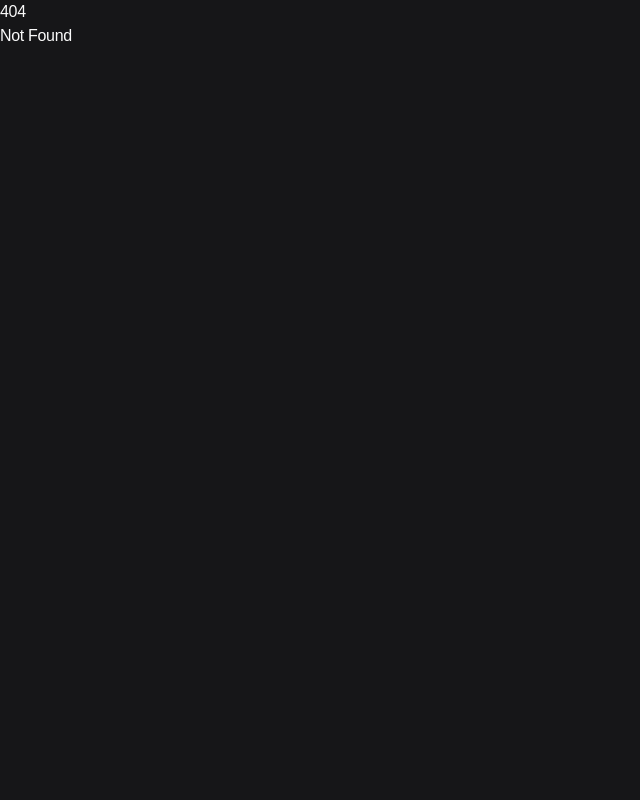
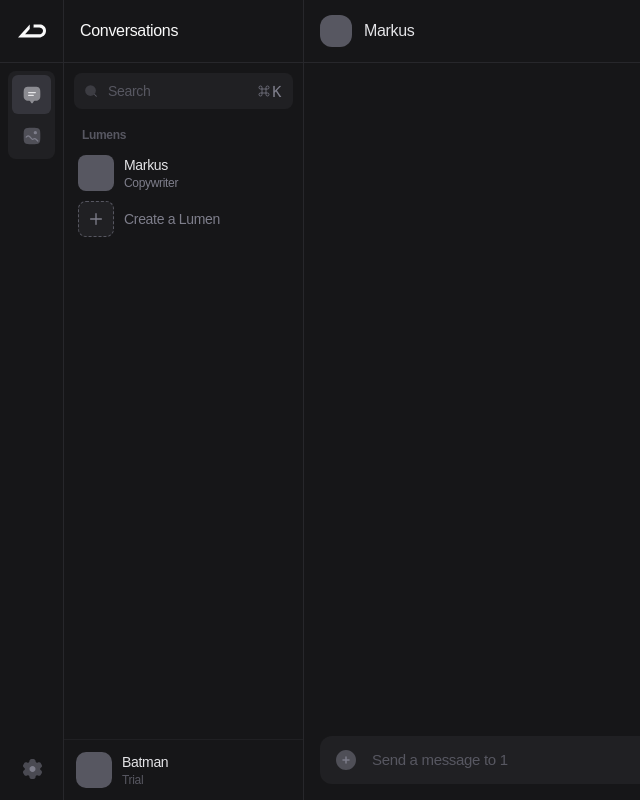
Before and after one commit to kyobhq/lumens, a SvelteKit app in the folder apps/web/: page /c/1 in a window 1280 px wide. Before the commit this address had no page. Shown: the whole page, without its empty margins (0-640 px from the left). Built offline with nearby package versions, Linux system fonts and the light colour scheme.

Commit message:
feat: rich input

```diff
--- /dev/null
+++ b/apps/web/src/lib/utils/slugify.ts
@@ -0,0 +1,3 @@
+export function slugify(string: string) {
+	return string.toLowerCase().replaceAll(' ', '-');
+}
--- /dev/null
+++ b/apps/web/src/routes/(app)/c/[slug]/+page.svelte
@@ -0,0 +1,14 @@
+<script lang="ts">
+	import RichInput from 'ui/components/rich-input/rich-input.svelte';
+</script>
+
+<div class="flex flex-col justify-between h-full">
+	<header class="h-[calc(4rem-1px)] border-b border-lu-main-700 flex items-center px-4 gap-x-3">
+		<div class="rounded-xl aspect-square w-8 bg-lu-main-500"></div>
+		<p class="text-lu-main-200">Markus</p>
+	</header>
+
+	<div class="w-full p-4">
+		<RichInput />
+	</div>
+</div>
--- a/apps/web/src/routes/layout.css
+++ b/apps/web/src/routes/layout.css
@@ -61,3 +61,15 @@ button {
 	transition-duration: 50ms;
 	transition-delay: 25ms;
 }
+
+.tiptap p.is-editor-empty:first-child::before {
+	color: var(--color-lu-main-500);
+	content: attr(data-placeholder);
+	float: left;
+	height: 0;
+	pointer-events: none;
+}
+
+.tiptap:focus {
+	outline: 0px;
+}
--- a/apps/web/src/ui/components/buttons/lumen-button.svelte
+++ b/apps/web/src/ui/components/buttons/lumen-button.svelte
@@ -1,4 +1,7 @@
 <script lang="ts">
+	import { goto } from '$app/navigation';
+	import { resolve } from '$app/paths';
+	import { page } from '$app/state';
 	import { Button } from 'bits-ui';
 
 	interface LumenButtonProps {
@@ -7,17 +10,26 @@
 	}
 
 	const { name, description }: LumenButtonProps = $props();
+	const slug = $derived(name.toLowerCase().replaceAll(' ', '-'));
+	const active = $derived(page.url.pathname.includes(`/c/${slug}`));
 </script>
 
 <Button.Root
-	class="text-left flex items-center gap-x-2.5 p-1 rounded-xl w-full group hover:bg-lu-main-700 transition-lu-colors"
+	class={[
+		'text-left flex items-center gap-x-2.5 p-1 rounded-xl w-full group transition-lu-colors',
+		active ? 'bg-lu-main-700 hover:bg-lu-main-600/75' : 'hover:bg-lu-main-700'
+	]}
+	onmousedown={() => goto(resolve('/(app)/c/[slug]', { slug }))}
 >
 	<div class="aspect-square w-9 bg-lu-main-500 rounded-lg"></div>
 
 	<div class="flex flex-col">
 		<p class="text-sm text-lu-main-200">{name}</p>
 		<span
-			class="text-xs text-lu-main-400 group-hover:text-lu-main-300 transition-lu-colors capitalize"
+			class={[
+				'text-xs text-lu-main-400 transition-lu-colors capitalize',
+				active ? 'text-lu-main-300' : 'group-hover:text-lu-main-300'
+			]}
 		>
 			{description}
 		</span>
--- a/apps/web/src/ui/components/navbar/navbar.svelte
+++ b/apps/web/src/ui/components/navbar/navbar.svelte
@@ -41,7 +41,7 @@
 	<Button.Root
 		class={[
 			'aspect-square w-full flex items-center justify-center rounded-md transition-lu-colors',
-			page.url.pathname === path
+			page.url.pathname.includes(path)
 				? 'bg-lu-main-600 text-lu-main-200'
 				: 'text-lu-main-400 hover:text-lu-main-300'
 		]}
--- /dev/null
+++ b/apps/web/src/ui/components/rich-input/rich-input.svelte
@@ -0,0 +1,35 @@
+<script lang="ts">
+	import { page } from '$app/state';
+	import { Editor } from '@tiptap/core';
+	import { Placeholder } from '@tiptap/extensions';
+	import StarterKit from '@tiptap/starter-kit';
+	import { Button } from 'bits-ui';
+	import { onDestroy, onMount } from 'svelte';
+	import FilledPlus from 'ui/icons/filled-plus.svelte';
+
+	let element: HTMLElement | undefined = $state();
+	let editorState: { editor: Editor | null } = $state({ editor: null });
+
+	onMount(() => {
+		editorState.editor = new Editor({
+			element: element,
+			extensions: [
+				StarterKit,
+				Placeholder.configure({ placeholder: `Send a message to ${page.params.slug}` })
+			],
+			onTransaction: ({ editor }) => {
+				editorState = { editor };
+			}
+		});
+	});
+	onDestroy(() => {
+		editorState.editor?.destroy();
+	});
+</script>
+
+<div class="bg-lu-main-800 flex gap-x-3.5 px-3.5 py-3 rounded-xl text-[0.9375rem] items-center">
+	<Button.Root class="text-lu-main-400 h-fit self-start">
+		<FilledPlus />
+	</Button.Root>
+	<div bind:this={element} class="flex-1 overflow-hidden max-h-24"></div>
+</div>
--- /dev/null
+++ b/apps/web/src/ui/icons/filled-plus.svelte
@@ -0,0 +1,24 @@
+<script lang="ts">
+	import type { IconProps } from '$lib/types';
+
+	const { height = 24, width = 24, class: classes }: IconProps = $props();
+</script>
+
+<svg
+	xmlns="http://www.w3.org/2000/svg"
+	{width}
+	{height}
+	class={classes}
+	viewBox="0 0 24 24"
+	aria-hidden="true"
+>
+	<path
+		fill="currentColor"
+		d="M22 12c0 5.523-4.477 10-10 10S2 17.523 2 12S6.477 2 12 2s10 4.477 10 10"
+		opacity=".5"
+	/>
+	<path
+		fill="currentColor"
+		d="M12.75 9a.75.75 0 0 0-1.5 0v2.25H9a.75.75 0 0 0 0 1.5h2.25V15a.75.75 0 0 0 1.5 0v-2.25H15a.75.75 0 0 0 0-1.5h-2.25z"
+	/>
+</svg>
```
Also changed, not shown: apps/web/package.json (+6 -1 lines), 1 other file (tests, documents, lock files or other folders).
